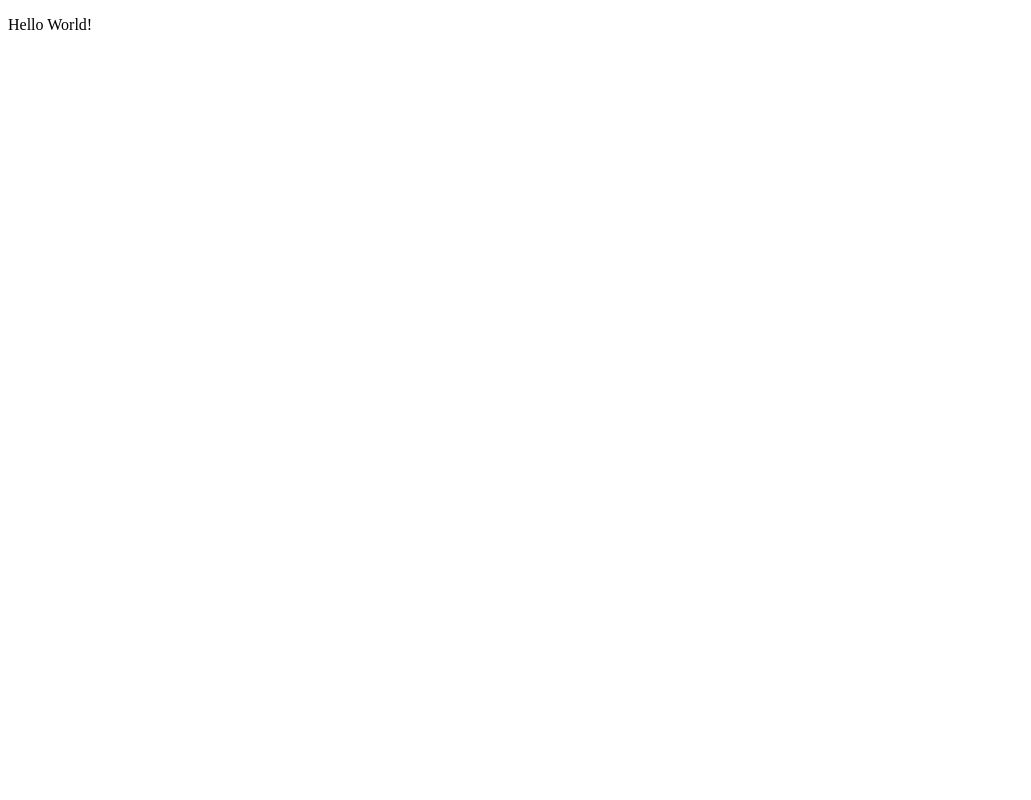
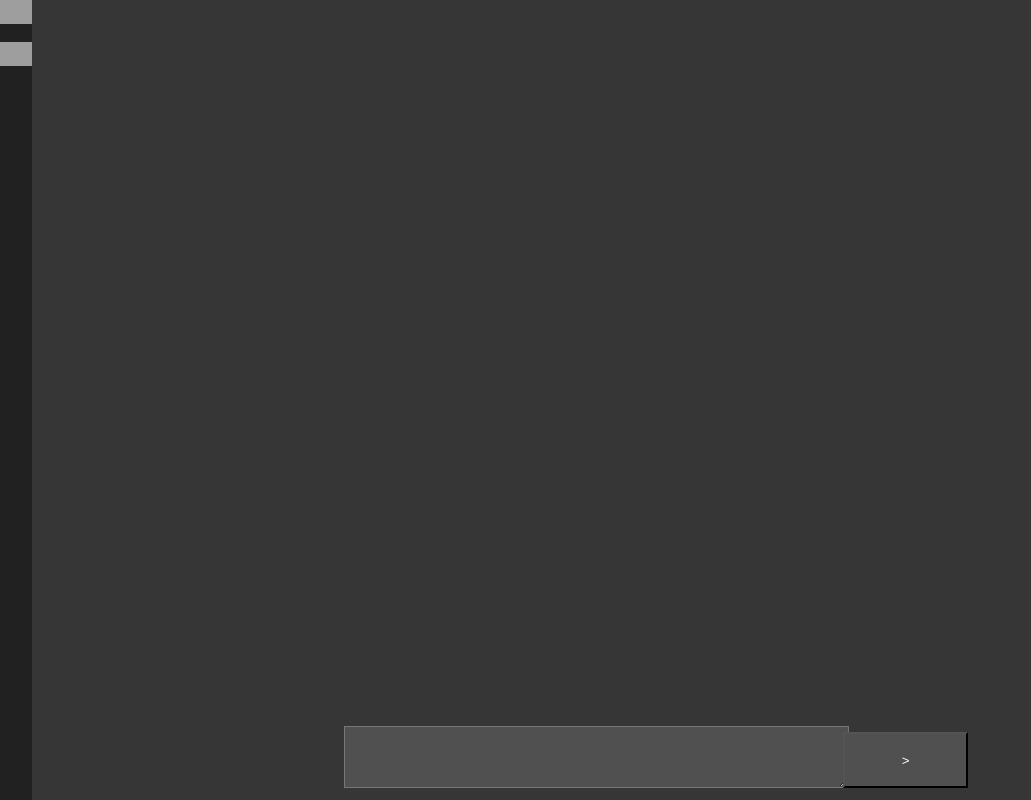
Before and after one commit to likectrl2/To-Do-List, a React (Vite) app: page / in a window 1280 px wide. Shown: the whole page, without its empty margins (0-1031 px from the left). Built offline with nearby package versions, Linux system fonts and the light colour scheme; grey boxes are pictures that could not be loaded.

Commit message:
制作简单的左侧边栏和页面切换，添加输入框和输入提交

```diff
--- /dev/null
+++ b/src/App.css
@@ -0,0 +1,59 @@
+.background {
+    background-color: #363636;
+    height: 100%;
+    width: 100%;
+    left: 0%;
+    bottom: 0%;
+    position: fixed;
+    color: white;
+}
+
+.sidebar {
+    height: 100%;
+    width: 2.5%;
+    position: absolute;
+    left: 0;
+    background-color: #212121;
+    color: white;
+}
+.sidebar img{
+    width: 100%;
+    height: 10%;
+    display: block;
+}
+
+.page {
+    width: 97.5%;
+    height: 100%;
+    position: absolute;
+    left: 2.5%;
+    bottom: 0%;
+    background-color: #363636;
+}
+
+.input-chat-frame {
+    width: 97.5%;
+    height: 10%;
+    position: fixed;
+    bottom: 0%;
+    left: 2.5%;
+    background-color: #363636;
+}
+.input-chat-frame textarea {
+    width: 40%;
+    height: 70%;
+    position: absolute;
+    left: 25%;
+    bottom: 15%;
+    background-color: #505050;
+    color: white;
+}
+.input-chat-frame button{
+    width:10%;
+    height: 70%;
+    position: absolute;
+    left: 65%;
+    bottom: 15%;
+    background-color: #505050;
+    color: white;
+}
--- a/src/App.jsx
+++ b/src/App.jsx
@@ -1,11 +1,79 @@
+import './App.css';
+import { useState } from 'react';
+import { useRef } from 'react';
+
 function App() {
+  var [page, setPage] = useState(0);
+
+  function handleInputText(inputText) {
+      console.log(inputText)
+  }
+
+  function onSubmit(inputText) {
+      handleInputText(inputText);
+  }
+
+  const pageList = [
+    (<div className='page'>
+          <InputChatFrame onSubmit={onSubmit} />  {/*输入框*/}
+          <div>  {/*小组件容器*/}
+            <TaskView className='task-view' /> {/*任务总览框*/}
+          </div>
+    </div>)
+  ]
+
   return (
-    <>
-      <p>
-        Hello World!
-      </p>
-    </>
+    <div className='background'>
+      <div>
+        <Sidebar setPage={setPage}/>  {/*导航边栏*/}
+        {pageList[page]}
+      </div>
+    </div>
   )
 }
 
+function InputChatFrame({onSubmit}) {
+  var inputRef = useRef(null);
+
+  function handleClick() {
+    if (inputRef.current.value.trim() !== '') {
+        onSubmit(inputRef.current.value);
+        inputRef.current.value = '';
+    }
+  }
+
+  return (
+    <div className='input-chat-frame'>
+      <textarea
+        name="input"
+        id="input"
+        ref={inputRef}
+      >
+      </textarea>
+      <button onClick={handleClick}>{'>'}</button>
+    </div>
+  )
+}
+
+function Sidebar({setPage}) {
+  const pageIcon = [
+    "https://media.prts.wiki/3/3b/%E8%83%BD%E5%A4%A9%E4%BD%BF%E7%B2%BE%E4%BA%8C%E7%AB%8B%E7%BB%98A.png",
+    "https://media.prts.wiki/0/0a/%E7%AB%8B%E7%BB%98_%E6%98%9F%E7%86%8A_2.png"
+  ]
+
+  return(
+    <div className='sidebar'>
+      <div>
+        <img onClick={() => setPage(0)} src={pageIcon[0]} alt="概览" /><br />
+        <img onClick={() => setPage(1)} src={pageIcon[1]} alt="任务安排" /><br />
+      </div>
+    </div>
+  )
+}
+
+function TaskView() {
+
+}
+
+
 export default App
```
